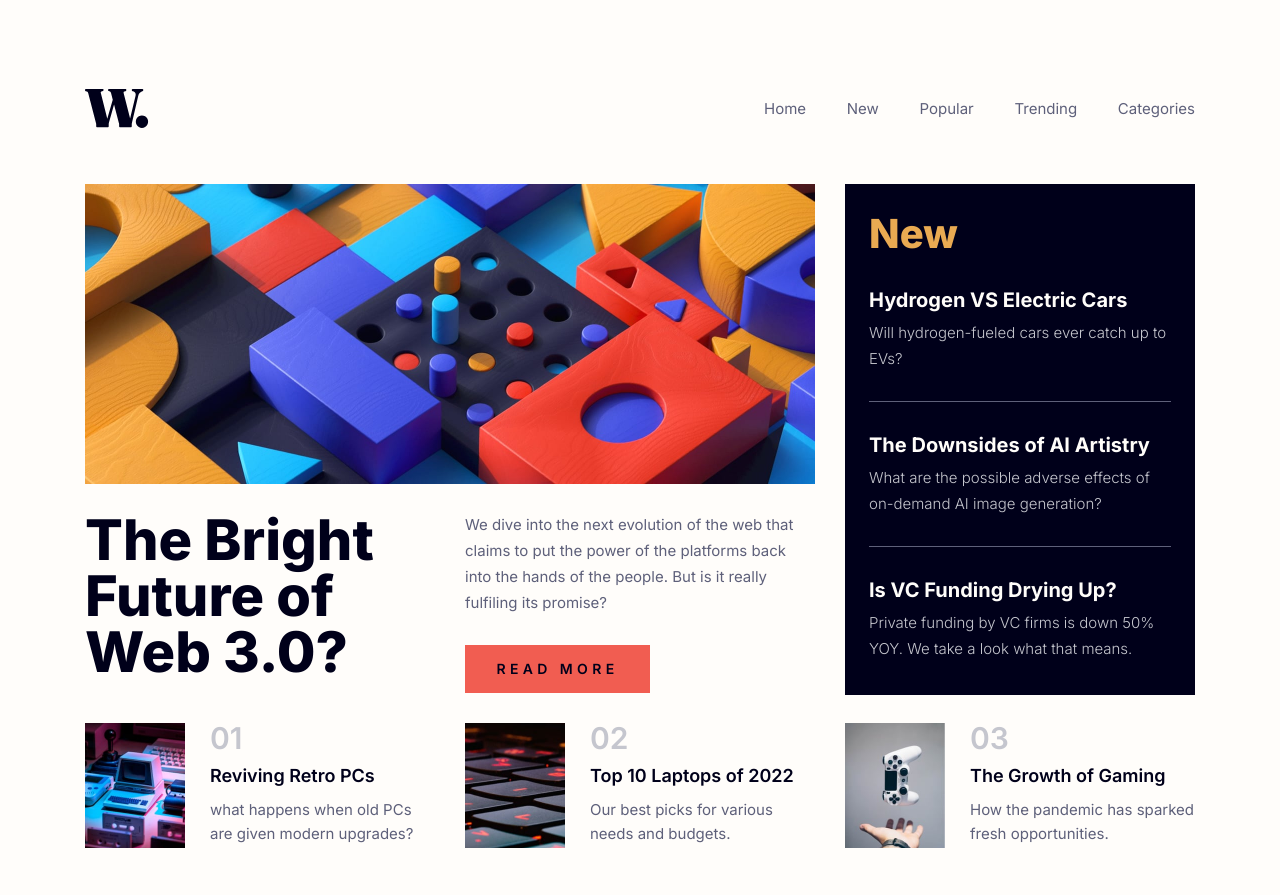
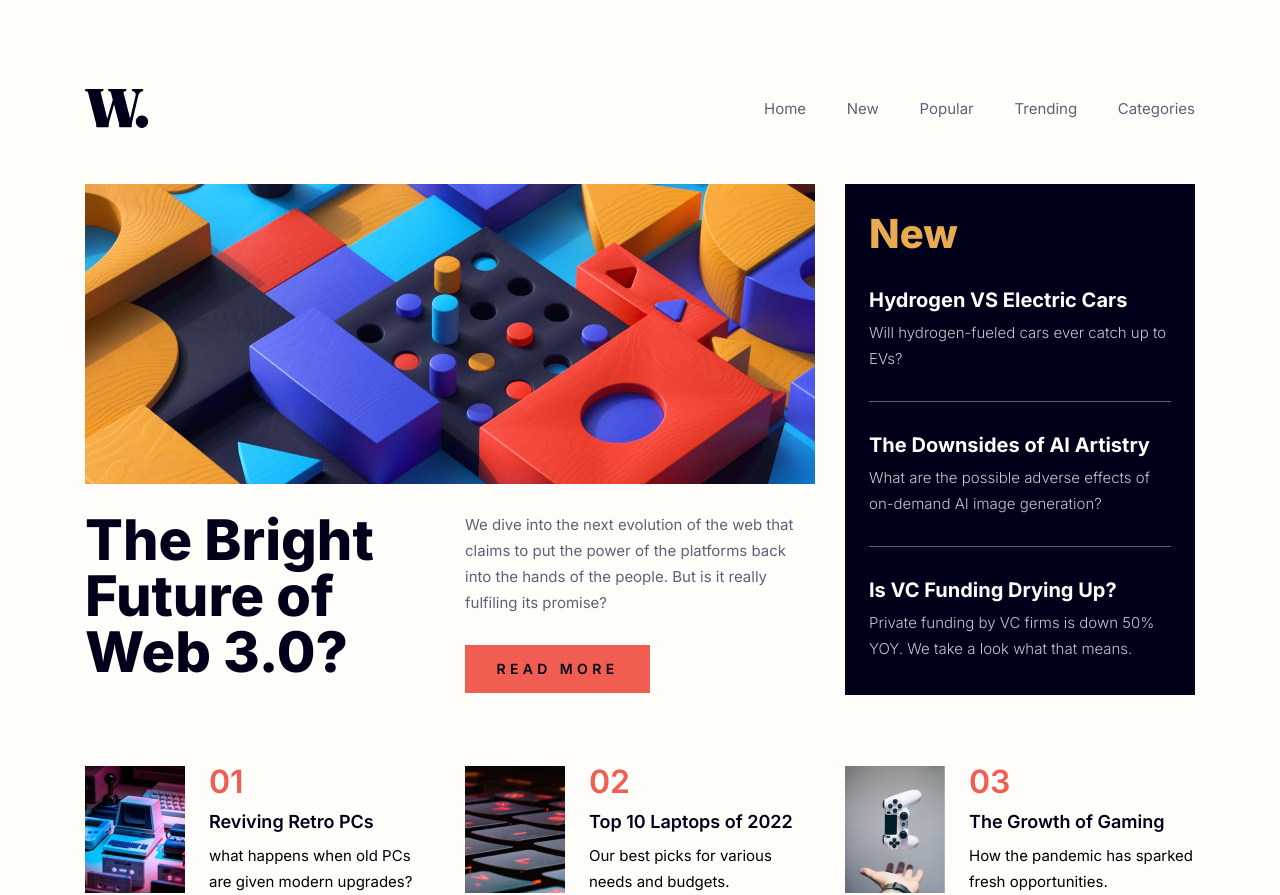
Before and after one commit to danielopq/news, a plain HTML site: page index.html in a window 1280 px wide. Before the commit the page ends 848 px from the top, so only its background shows below. Drawn offline with Linux system fonts and the light colour scheme.

Commit message:
footer added, code cleaning

```diff
--- a/css/stylesheet.css
+++ b/css/stylesheet.css
@@ -145,14 +145,13 @@ nav {
 
 main {
 	width: 1110px;
-	height: 806px;
+	height: 511px;
 	display: grid;
-	grid-template-rows: 300px 183px 125px;
+	grid-template-rows: 300px 183px;
 	grid-template-columns: 350px 350px 350px;
 	grid-template-areas:
 		"mainPic mainPic new"
-		"title readMore new"
-		"reviving laptops gaming";
+		"title readMore new";
 	column-gap: 30px;
 	row-gap: 28px;
 	margin-top: 55px;
@@ -256,74 +255,69 @@ main {
 	}
 }
 
-/*-------- BOTTOM NEWS --------*/
-.bottom-news {
-	display: grid;
-	grid-template-rows: 30px 25px 50px;
-	grid-template-columns: 100px 225px;
-	grid-row-gap: 10px;
-	grid-column-gap: 25px;
-	grid-template-areas:
-		"pic number"
-		"pic title"
-		"pic text";
+/*-------- FOOTER --------*/
+
+footer{
+	width: 1110px;
+	height: 129px;
+	margin-top: 71px;
+	display: inline-flex;
+	align-items: center;
+	justify-content: space-between;
 }
 
-.bottom-news-pic {
-	grid-area: pic;
+.footerNews{
+	width: 350px;
+	height: 127px;
+	display: inline-flex;
+	justify-content: space-between;
 }
 
-.bottom-news-num {
-	font: 600 30px/30px 'Inter';
-	color: hsl(233, 8%, 79%);
-	text-align: left;
-	grid-area: number;
+.footerPic{
+	width: 100px;
+	height: 127px;
 }
 
-.bottom-news-title {
-	font: 600 18px/25px 'Inter';
-	text-align: left;
-	grid-area: title;
+.footer-articleContent{
+	width: 226px;
+	height: inherit;
+	display:flex;
+	flex-direction: column;
 }
 
-.bottom-news-title p {
-	margin: auto;
-	cursor: pointer;
-	color: hsl(240, 100%, 5%);
-	transition: color 0.3s ease;
+.footer-articleNum{
+	font: 600 32px/32px 'Inter';
+	color: var(--LightVermillion);
 }
 
-@media(hover:hover) {
-	.bottom-news-title p:hover {
-		color: hsl(5, 85%, 63%);
+.footer-articleHeaderBt{
+	padding: 0px;
+	margin: 12px 0px 9px;
+	font: 600 18px/24px 'Inter';
+	text-align: left;
+	color: var(--DarkSpaceBlue);
+	border: none;
+	background-color: transparent;
+	transition: color 0.3s ease;
+	cursor: pointer;
+}
+
+@media(hover:hover){
+	.footer-articleHeaderBt:hover{
+		color: var(--LightVermillion);
 	}
 }
 
-.bottom-news-text {
-	font: 400 15px/1.6 'Inter';
-	color: var(--Gunmetal);
-	text-align: left;
-	grid-area: text;
-}
-
-#reviving {
-	grid-area: reviving;
+.footer-articleText{
+	font: 400 15px/26px 'Inter';
 }
 
 #reviving-pic {
 	background: url("../images/image-retro-pcs.jpg") center/100px no-repeat;
 }
 
-#laptops {
-	grid-area: laptops;
-}
-
 #laptops-pic {
 	background: url("../images/image-top-laptops.jpg") center/100px no-repeat;
-}
-
-#gaming {
-	grid-area: gaming;
 }
 
 #gaming-pic {
--- a/index.html
+++ b/index.html
@@ -11,7 +11,9 @@
 	<title>W News</title>
 </head>
 <body class="flexColumnCenter">
+
 	<!-- ########################## NAVIGATION BAR ########################## -->
+
 	<nav class="flexRowCenterSpaceBt">
 		<div id="logo"></div>
 		<div id="desktopMenu" class="flexRowCenterSpaceBt">
@@ -33,7 +35,9 @@
 			</div>
 		</div>
 	</nav>
+
 	<!-- ########################## MAIN ########################## -->
+
 	<main>
 		<div id="mainPic"></div>
 		<div id="new">
@@ -61,32 +65,39 @@
 				platforms back into the hands of the people. But is it really fulfiling its promise? </p>
 			<button id="readMore-bt"  aria-label="Read More">READ MORE</button>
 		</div>
-		<div id="reviving" class="bottom-news">
-			<div id="reviving-pic" class="bottom-news-pic"></div>
-			<div id="reviving-num" class="bottom-news-num">01</div>
-			<div id="reviving-title" class="bottom-news-title">
-				<p>Reviving Retro PCs</p>
-			</div>
-			<div id="reviving-text" class="bottom-news-text"> what happens when old PCs are given modern upgrades?
+	</main>
+
+	<!-- ########################## FOOTER ########################## -->
+
+	<footer>
+		<div class="footerNews">
+			<div id="reviving-pic" class="footerPic"></div>
+			<div class="footer-articleContent">
+				<p class="footer-articleNum">01</p>
+				<button class="footer-articleHeaderBt" aria-label="Reviving Retro PCs">Reviving Retro PCs</button>
+				<p class="footer-articleText">what happens when old PCs are given modern upgrades?</p>
 			</div>
 		</div>
-		<div id="laptops" class="bottom-news">
-			<div id="laptops-pic" class="bottom-news-pic"></div>
-			<div id="laptops-num" class="bottom-news-num">02</div>
-			<div id="laptops-title" class="bottom-news-title">
-				<p>Top 10 Laptops of 2022</p>
+
+		<div class="footerNews">
+			<div id="laptops-pic" class="footerPic"></div>
+			<div class="footer-articleContent">
+				<p class="footer-articleNum">02</p>
+				<button class="footer-articleHeaderBt" aria-label="Top 10 Laptops of 2022">Top 10 Laptops of 2022</button>
+				<p class="footer-articleText">Our best picks for various needs and budgets.</p>
 			</div>
-			<div id="laptops-text" class="bottom-news-text"> Our best picks for various needs and budgets. </div>
 		</div>
-		<div id="gaming" class="bottom-news">
-			<div id="gaming-pic" class="bottom-news-pic"></div>
-			<div id="gaming-num" class="bottom-news-num">03</div>
-			<div id="gaming-title" class="bottom-news-title">
-				<p>The Growth of Gaming</p>
+
+		<div class="footerNews">
+			<div id="gaming-pic" class="footerPic"></div>
+			<div class="footer-articleContent">
+				<p class="footer-articleNum">03</p>
+				<button class="footer-articleHeaderBt" aria-label="The Growth of Gaming">The Growth of Gaming</button>
+				<p class="footer-articleText">How the pandemic has sparked fresh opportunities.</p>
 			</div>
-			<div id="gaming-text" class="bottom-news-text"> How the pandemic has sparked fresh opportunities. </div>
 		</div>
-	</main>
+	</footer>
+
 	<script src="js/news-script.js"></script>
 </body>
 
```
